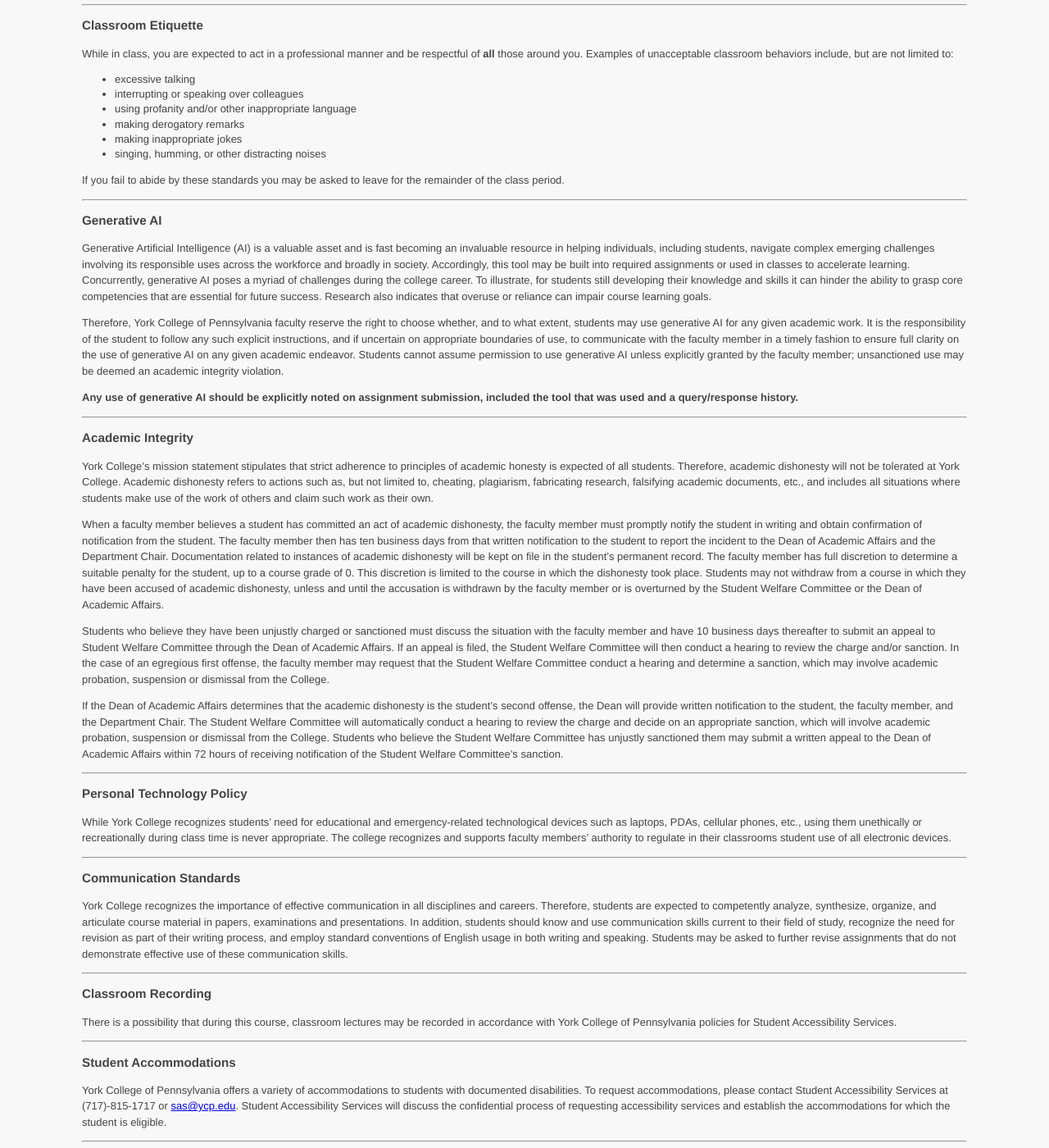
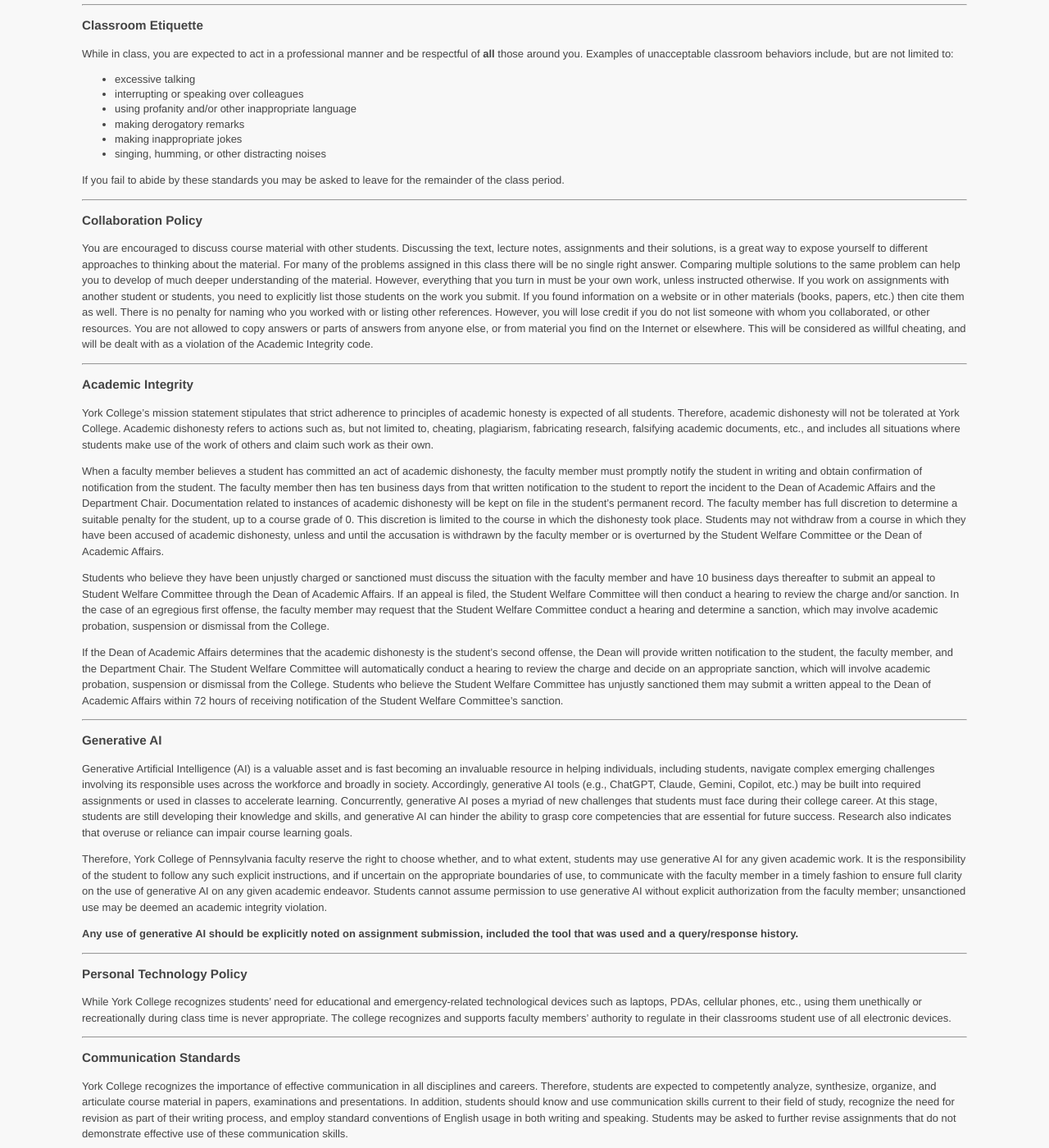
Before and after one commit to ycpcs/cs350-fall2026, a Jekyll site: the page built from syllabus.md, in a window 1280 px wide and 1400 px high, scrolled down 2146 px. Shown: the whole window at 82% size. Built offline with Jekyll 4.4.1, drawn with Linux system fonts in a browser that asks for light colours.

Commit message:
updated syllabus

```diff
--- a/syllabus.md
+++ b/syllabus.md
@@ -155,13 +155,9 @@ If you fail to abide by these standards you may be asked to leave for the remain
 
 
 
-### Generative AI
+### Collaboration Policy
 
-Generative Artificial Intelligence (AI) is a valuable asset and is fast becoming an invaluable resource in helping individuals, including students, navigate complex emerging challenges involving its responsible uses across the workforce and broadly in society. Accordingly, this tool may be built into required assignments or used in classes to accelerate learning. Concurrently, generative AI poses a myriad of challenges during the college career. To illustrate, for students still developing their knowledge and skills it can hinder the ability to grasp core competencies that are essential for future success. Research also indicates that overuse or reliance can impair course learning goals.
-
-Therefore, York College of Pennsylvania faculty reserve the right to choose whether, and to what extent, students may use generative AI for any given academic work. It is the responsibility of the student to follow any such explicit instructions, and if uncertain on appropriate boundaries of use, to communicate with the faculty member in a timely fashion to ensure full clarity on the use of generative AI on any given academic endeavor. Students cannot assume permission to use generative AI unless explicitly granted by the faculty member; unsanctioned use may be deemed an academic integrity violation.
-
-**Any use of generative AI should be explicitly noted on assignment submission, included the tool that was used and a query/response history.**
+You are encouraged to discuss course material with other students. Discussing the text, lecture notes, assignments and their solutions, is a great way to expose yourself to different approaches to thinking about the material. For many of the problems assigned in this class there will be no single right answer. Comparing multiple solutions to the same problem can help you to develop of much deeper understanding of the material. However, everything that you turn in must be your own work, unless instructed otherwise. If you work on assignments with another student or students, you need to explicitly list those students on the work you submit. If you found information on a website or in other materials (books, papers, etc.) then cite them as well. There is no penalty for naming who you worked with or listing other references. However, you will lose credit if you do not list someone with whom you collaborated, or other resources. You are not allowed to copy answers or parts of answers from anyone else, or from material you find on the Internet or elsewhere. This will be considered as willful cheating, and will be dealt with as a violation of the Academic Integrity code.
 
 --- --- --- --- --- --- --- --- --- --- --- --- --- --- --- --- --- --- --- --- --- --- --- ---
 
@@ -176,6 +172,18 @@ When a faculty member believes a student has committed an act of academic dishon
 Students who believe they have been unjustly charged or sanctioned must discuss the situation with the faculty member and have 10 business days thereafter to submit an appeal to Student Welfare Committee through the Dean of Academic Affairs. If an appeal is filed, the Student Welfare Committee will then conduct a hearing to review the charge and/or sanction.  In the case of an egregious first offense, the faculty member may request that the Student Welfare Committee conduct a hearing and determine a sanction, which may involve academic probation, suspension or dismissal from the College.
 
 If the Dean of Academic Affairs determines that the academic dishonesty is the student's second offense, the Dean will provide written notification to the student, the faculty member, and the Department Chair. The Student Welfare Committee will automatically conduct a hearing to review the charge and decide on an appropriate sanction, which will involve academic probation, suspension or dismissal from the College. Students who believe the Student Welfare Committee has unjustly sanctioned them may submit a written appeal to the Dean of Academic Affairs within 72 hours of receiving notification of the Student Welfare Committee's sanction.
+
+--- --- --- --- --- --- --- --- --- --- --- --- --- --- --- --- --- --- --- --- --- --- --- ---
+
+
+
+### Generative AI
+
+Generative Artificial Intelligence (AI) is a valuable asset and is fast becoming an invaluable resource in helping individuals, including students, navigate complex emerging challenges involving its responsible uses across the workforce and broadly in society. Accordingly, generative AI tools (e.g., ChatGPT, Claude, Gemini, Copilot, etc.) may be built into required assignments or used in classes to accelerate learning. Concurrently, generative AI poses a myriad of new challenges that students must face during their college career. At this stage, students are still developing their knowledge and skills, and generative AI can hinder the ability to grasp core competencies that are essential for future success. Research also indicates that overuse or reliance can impair course learning goals.
+
+Therefore, York College of Pennsylvania faculty reserve the right to choose whether, and to what extent, students may use generative AI for any given academic work. It is the responsibility of the student to follow any such explicit instructions, and if uncertain on the appropriate boundaries of use, to communicate with the faculty member in a timely fashion to ensure full clarity on the use of generative AI on any given academic endeavor. Students cannot assume permission to use generative AI without explicit authorization from the faculty member; unsanctioned use may be deemed an academic integrity violation.
+
+**Any use of generative AI should be explicitly noted on assignment submission, included the tool that was used and a query/response history.**
 
 --- --- --- --- --- --- --- --- --- --- --- --- --- --- --- --- --- --- --- --- --- --- --- ---
 
```
